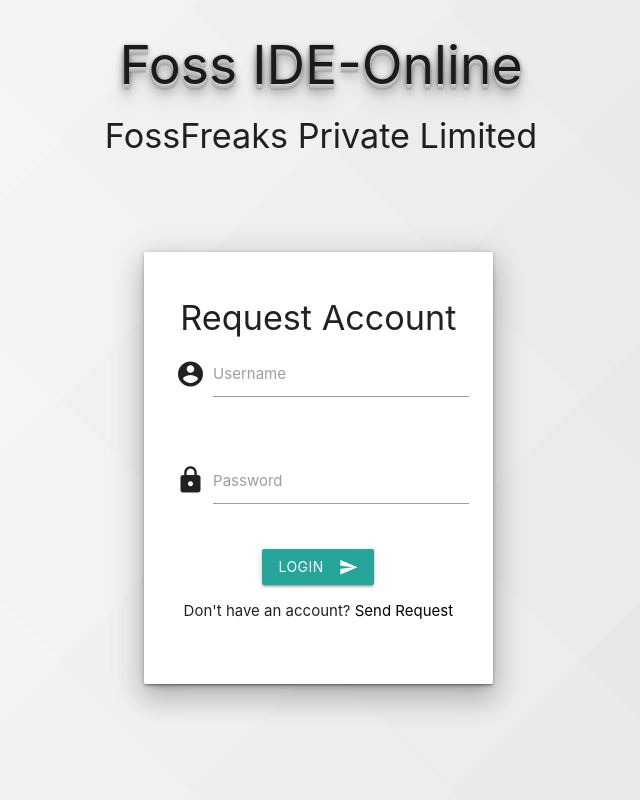
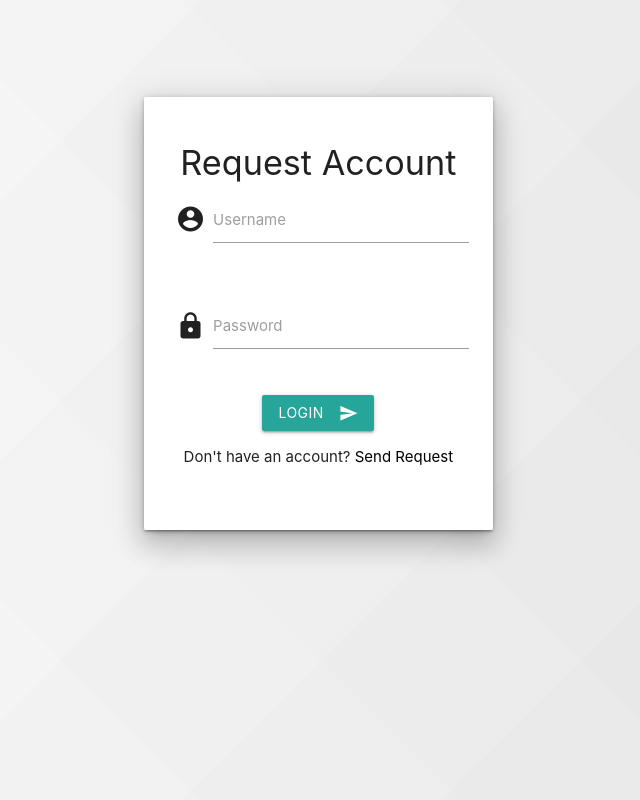
Before and after one commit to Rahulremo2k/loginpage-materialise-css, a plain HTML site: page index.html in a window 1280 px wide. Shown: the whole page, without its empty margins (319-959 px from the left). Drawn offline with nearby package versions, Linux system fonts and the light colour scheme.

Commit message:
Update index.html

```diff
--- a/index.html
+++ b/index.html
@@ -6,11 +6,9 @@
     <link rel="stylesheet" href="https://cdnjs.cloudflare.com/ajax/libs/materialize/1.0.0/css/materialize.min.css">
     <link href='https://fonts.googleapis.com/css?family=Ubuntu:500' >
     <link rel="stylesheet" href="style.css" type='text/css'>
-    <title>FossFreaks</title>
+    <title>Login</title>
 </head>
 <body>
-  <h2 class="center-align">Foss IDE-Online</h2>
-  <h4 class="center-align">FossFreaks Private Limited</h4>
  <div class="container">
     <div class="row ">
     <div class="col l7 m8 s12 center-align">
```
